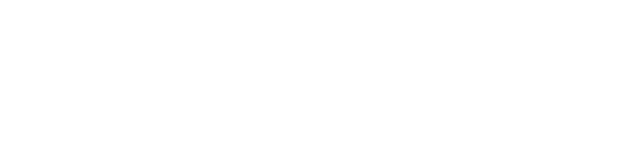
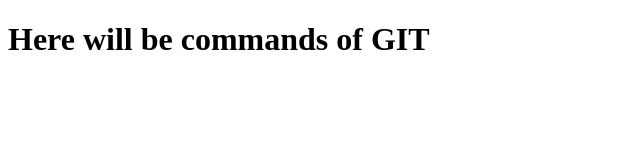
Before and after one commit to Rrinna/StartGIT, a plain HTML site: page index.html in a window 1280 px wide. Shown: the whole page, without its empty margins (0-640 px from the left). Drawn offline with Linux system fonts and the light colour scheme.

Commit message:
update index.html

```diff
--- a/index.html
+++ b/index.html
@@ -9,7 +9,7 @@
 </head>
 
 <body>
-
+   <h1>Here will be commands of GIT</h1>
 </body>
 
 </html>
```
